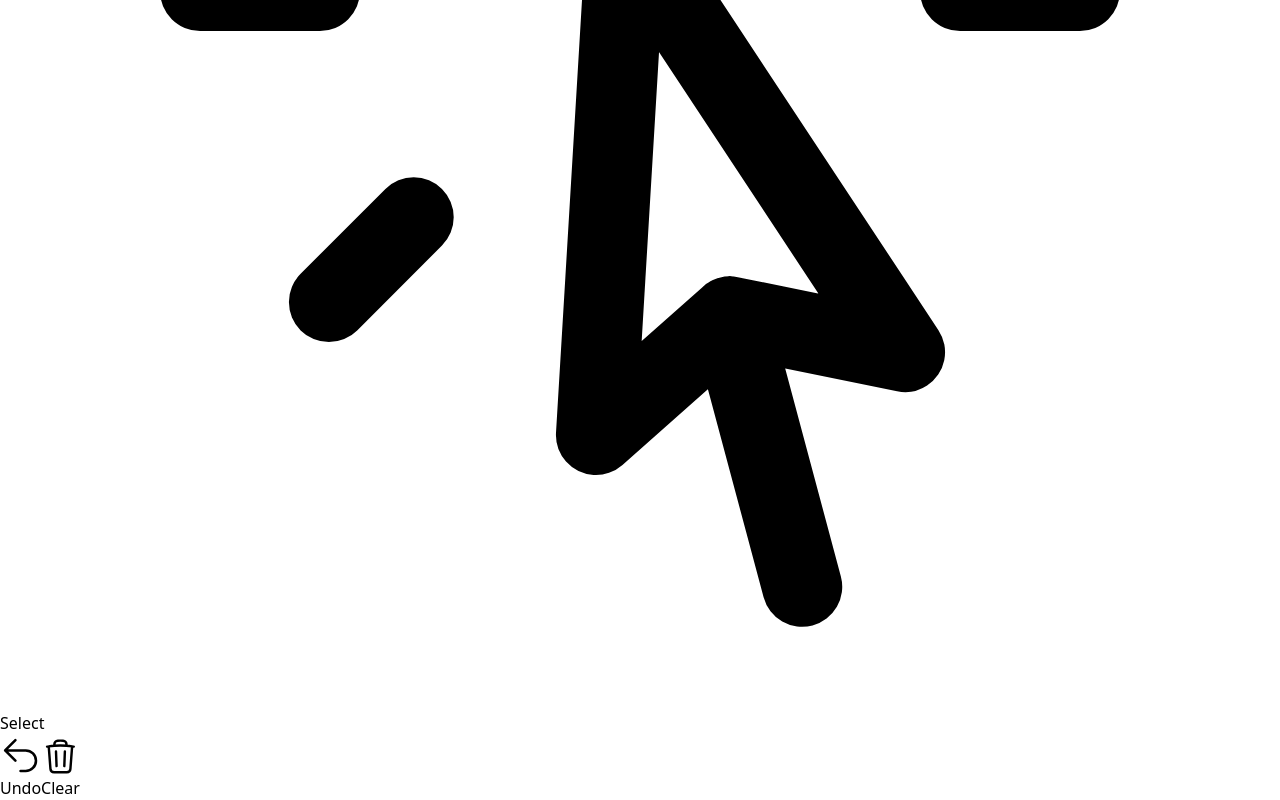
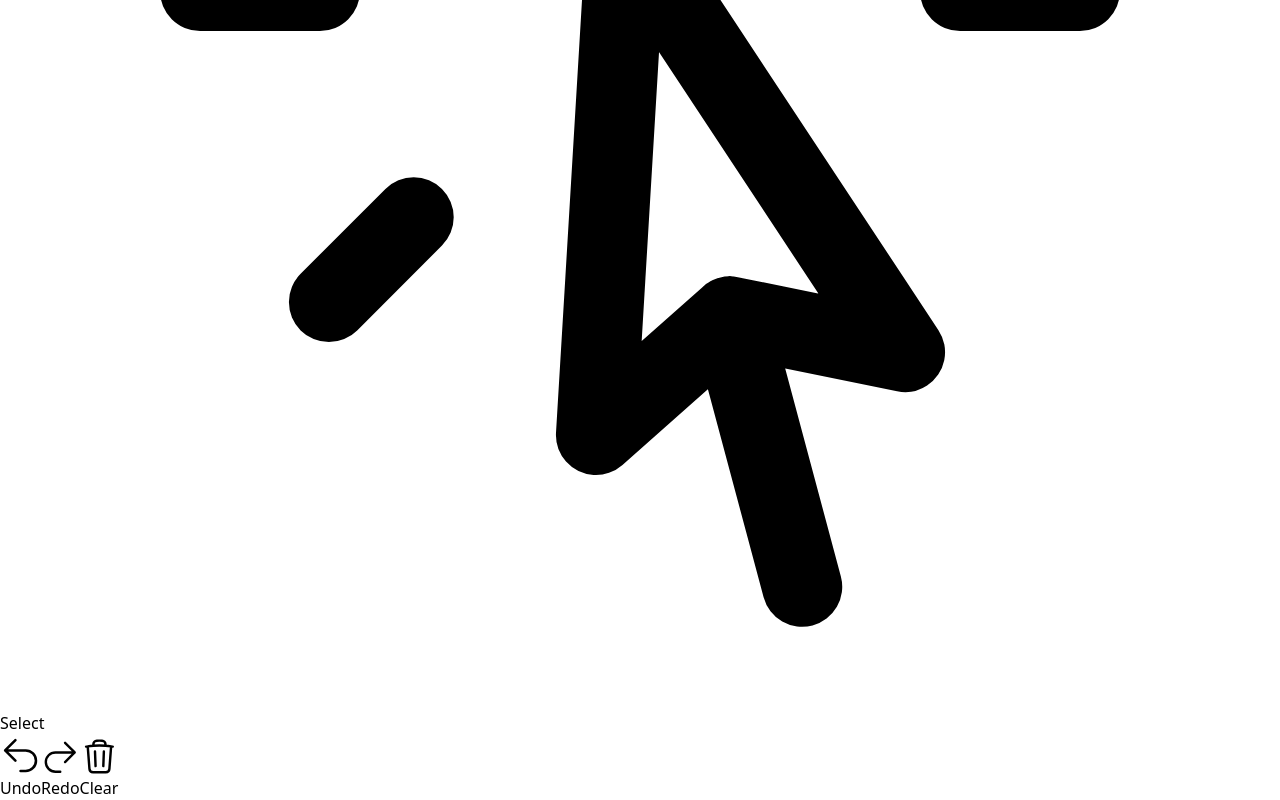
Before and after one commit to gustavwilliam/arrow-canvas, a Vue app: page / in a window 1280 px wide. Shown: the part 7089-7889 px from the top of the page. Built offline with nearby package versions, Linux system fonts and the light colour scheme.

Commit message:
Add undo/redo history

```diff
--- a/src/App.vue
+++ b/src/App.vue
@@ -2,7 +2,6 @@
   <TheCanvas />
   <TheOptions
     @clearCanvas="clearCanvas"
-    @undo="undo"
   />
   <TheSelectionBar v-if="selectionStore.line"/>
 </template>
@@ -22,8 +21,4 @@ const stateStore = useStateStore()
 const clearCanvas = () => {
   stateStore.clearLines()
 }
-
-const undo = () => {
-  stateStore.lines.pop()
-}
 </script>
--- a/src/components/ButtonOption.vue
+++ b/src/components/ButtonOption.vue
@@ -1,5 +1,5 @@
 <template>
-  <button class="px-5 py-4 border-r flex flex-col items-center justify-center last:border-0 hover:bg-gray-50">
+  <button :disabled="disabled" class="px-5 py-4 border-r flex flex-col items-center justify-center last:border-0 hover:bg-gray-50 hover:disabled:bg-inherit disabled:text-gray-300">
     <div class="w-6 h-6 select-none" draggable="false">
       <slot></slot>
     </div>
@@ -8,7 +8,10 @@
 </template>
 
 <script setup>
-defineProps({
-  name: String
+import { onMounted } from "vue"
+
+const props = defineProps({
+  name: String,
+  disabled: Boolean,
 })
 </script>
--- a/src/components/CanvasSquare.vue
+++ b/src/components/CanvasSquare.vue
@@ -45,7 +45,7 @@ const refId = computed(() => `square-${positionPoint.value.x}-${positionPoint.va
 
 const intersectingLines = computed(() => {
   const intersecting = []
-  stateStore.lines.forEach(line => {
+  stateStore.currentLines().forEach(line => {
     const points = line.points.filter(p => p.equals(positionPoint.value))
     points.forEach(point => {
       intersecting.push([point, line])
--- a/src/components/TheCanvas.vue
+++ b/src/components/TheCanvas.vue
@@ -40,7 +40,7 @@ const updateCols = () => {
 }
 
 const _getPossibleSelections = (point) => {
-  const lines = stateStore.lines?.toReversed()  // Reverse to get the topmost line
+  const lines = stateStore.currentLines()?.toReversed()  // Reverse to get the topmost line
     .filter(line => line.intersects(point))
   return lines || []
 }
@@ -81,17 +81,16 @@ function handleMouseDown(point) {
 function handleMouseOver(point) {
   if (stateStore.getTool() === 'select') return
 
-  const lastLine = stateStore.lines[stateStore.lines.length - 1]
+  const lastLine = stateStore.lastLine()
   if (lastLine && lastLine.points.length > 0 && lastLine.points[lastLine.points.length - 1].equals(point)) {
     // If new point is the same as last point in last line in lines, ignore
     return
   }
   if (lastLine && lastLine.points.length > 0 && !lastLine.points[lastLine.points.length - 1].isAdjacent(point)) {
     // If last point in last line is more than one square away, create a new line
-    console.log(lastLine)
     stateStore.addLineFromPoint(point)
     return
   }
-  stateStore.lastLine().addPoint(new Point(point.x, point.y))
+  stateStore.addPointToLastLine(point);
 }
 </script>
--- a/src/components/TheOptions.vue
+++ b/src/components/TheOptions.vue
@@ -19,8 +19,9 @@
         <ToggleOptionRadio group="tool" value="draw" name="Draw" v-model:activeItem="tool"><PencilIcon /></ToggleOptionRadio>
         <ToggleOptionRadio group="tool" value="select" name="Select" v-model:activeItem="tool"><CursorArrowRaysIcon /></ToggleOptionRadio>
       </ToggleOptions>
-      <ButtonOption name="Undo" @click="emit('undo')"><ArrowUturnLeftIcon /></ButtonOption>
-      <ButtonOption name="Clear" @click="emit('clearCanvas')"><TrashIcon /></ButtonOption>
+      <ButtonOption name="Undo" @click="stateStore.undo" :disabled="!stateStore.canUndo"><ArrowUturnLeftIcon /></ButtonOption>
+      <ButtonOption name="Redo" @click="stateStore.redo" :disabled="!stateStore.canRedo"><ArrowUturnRightIcon /></ButtonOption>
+      <ButtonOption name="Clear" @click="stateStore.clearCanvas"><TrashIcon /></ButtonOption>
     </div>
   </div>
 </template>
@@ -30,9 +31,8 @@ import ToggleOptions from './ToggleOptions.vue'
 import ToggleOptionRadio from './ToggleOptionRadio.vue'
 import ButtonOption from './ButtonOption.vue'
 import { useStateStore } from '../stores/state'
-import { ArrowUturnLeftIcon, TrashIcon, PencilIcon, CursorArrowRaysIcon } from '@heroicons/vue/24/outline'
+import { ArrowUturnLeftIcon, ArrowUturnRightIcon, TrashIcon, PencilIcon, CursorArrowRaysIcon } from '@heroicons/vue/24/outline'
 
-const emit = defineEmits(["clearCanvas", "undo"])
 const stateStore = useStateStore()
 const tool = stateStore.getTool()
 </script>
--- a/src/stores/state.js
+++ b/src/stores/state.js
@@ -1,15 +1,31 @@
 import { defineStore } from "pinia";
-import { reactive, ref } from "vue";
+import { computed, reactive, ref } from "vue";
 import Line from "../utils/line";
 import Point from "../utils/point";
 
 export const useStateStore = defineStore("state", () => {
-  const lines = reactive([]);
   const tileset = ref("default");
+  const history = reactive([
+    [], // No lines at start
+  ]);
+  const historyIndex = ref(0); // Current index in history (end of history=0, incrementing toward first moment in history)
   const _tool = ref("draw");
 
+  function currentLines() {
+    return history[history.length - historyIndex.value - 1];
+  }
+
+  function _deleteRedoHistory() {
+    if (historyIndex.value > 0) {
+      history.splice(history.length - historyIndex.value);
+      historyIndex.value = 0;
+    }
+  }
+
   function addLine(line) {
-    lines.push(line);
+    _deleteRedoHistory();
+    history.push([...currentLines(), line]);
+    historyIndex.value = 0;
   }
 
   function addLineFromPoint(point, lineTileset = null) {
@@ -20,12 +36,18 @@ export const useStateStore = defineStore("state", () => {
     addLine(line);
   }
 
-  function clearLines() {
-    lines.length = 0;
+  function clearCanvas() {
+    history.push([]);
+    historyIndex.value = 0;
   }
 
   function lastLine() {
-    return lines[lines.length - 1];
+    return currentLines()[currentLines().length - 1];
+  }
+
+  function addPointToLastLine(point) {
+    _deleteRedoHistory();
+    lastLine().addPoint(new Point(point.x, point.y));
   }
 
   function setTool(newTool) {
@@ -36,14 +58,39 @@ export const useStateStore = defineStore("state", () => {
     return _tool;
   }
 
+  const canUndo = computed(() => historyIndex.value < history.length - 1);
+  const canRedo = computed(() => historyIndex.value > 0);
+
+  function undo() {
+    if (canUndo.value) {
+      historyIndex.value++;
+    } else {
+      console.debug("Tried to undo, but there's nothing to undo!");
+    }
+  }
+
+  function redo() {
+    if (canRedo.value) {
+      historyIndex.value--;
+    } else {
+      console.debug("Tried to redo, but there's nothing to redo!");
+    }
+  }
+
   return {
-    lines,
+    currentLines,
     addLine,
     addLineFromPoint,
-    clearLines,
+    clearCanvas,
     lastLine,
+    addPointToLastLine,
     setTool,
     getTool,
     tileset,
+    history,
+    undo,
+    redo,
+    canUndo,
+    canRedo,
   };
 });
--- a/src/utils/line.js
+++ b/src/utils/line.js
@@ -37,6 +37,13 @@ class Line {
     this._tileset = tileset;
     this.setPointTilesets();
   }
+
+  clone() {
+    return new Line(
+      this.points.map((point) => point.clone()),
+      this.tileset
+    );
+  }
 }
 
 export default Line;
--- a/src/utils/point.js
+++ b/src/utils/point.js
@@ -98,6 +98,10 @@ class Point {
       return `-translate-x-connector-${this.tileset} -translate-y-connector-${this.tileset}`;
     }
   }
+
+  clone() {
+    return new Point(this.x, this.y);
+  }
 }
 
 export default Point;
```
